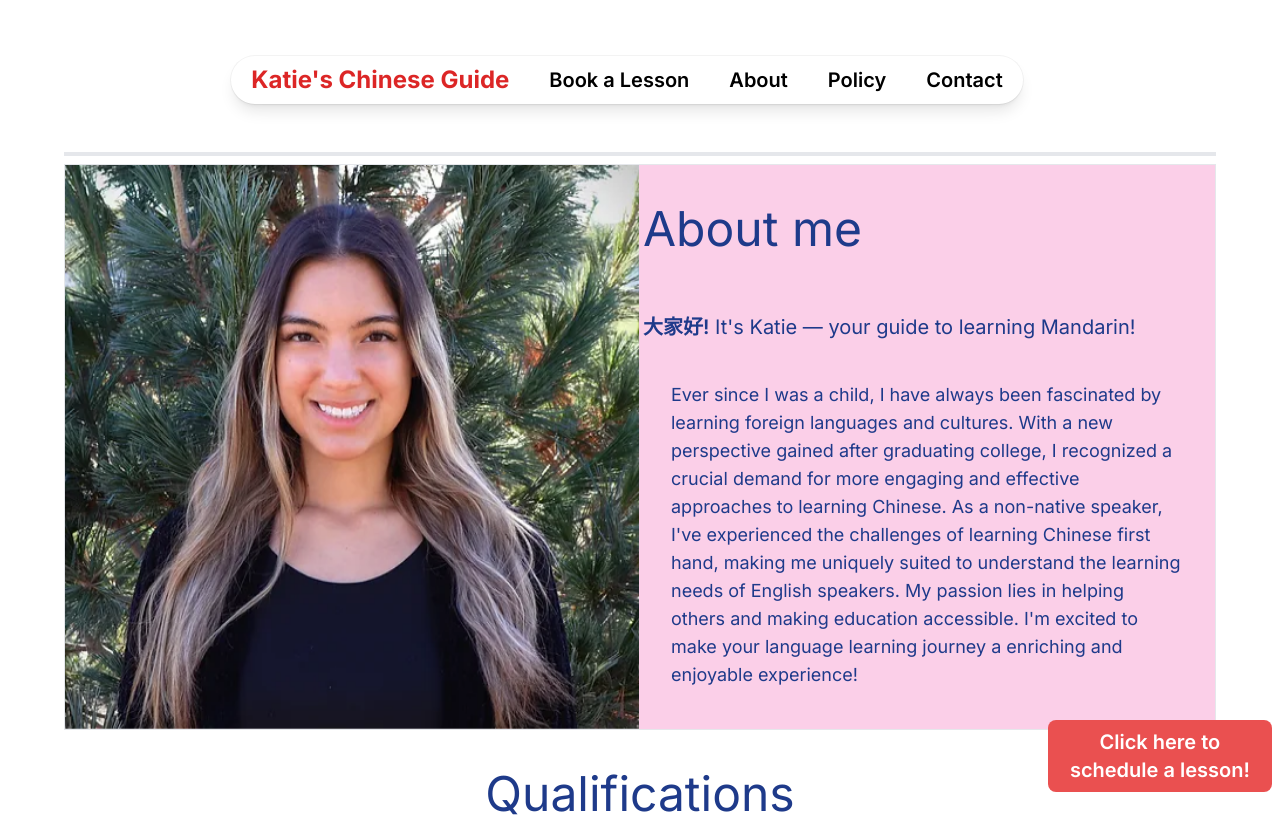
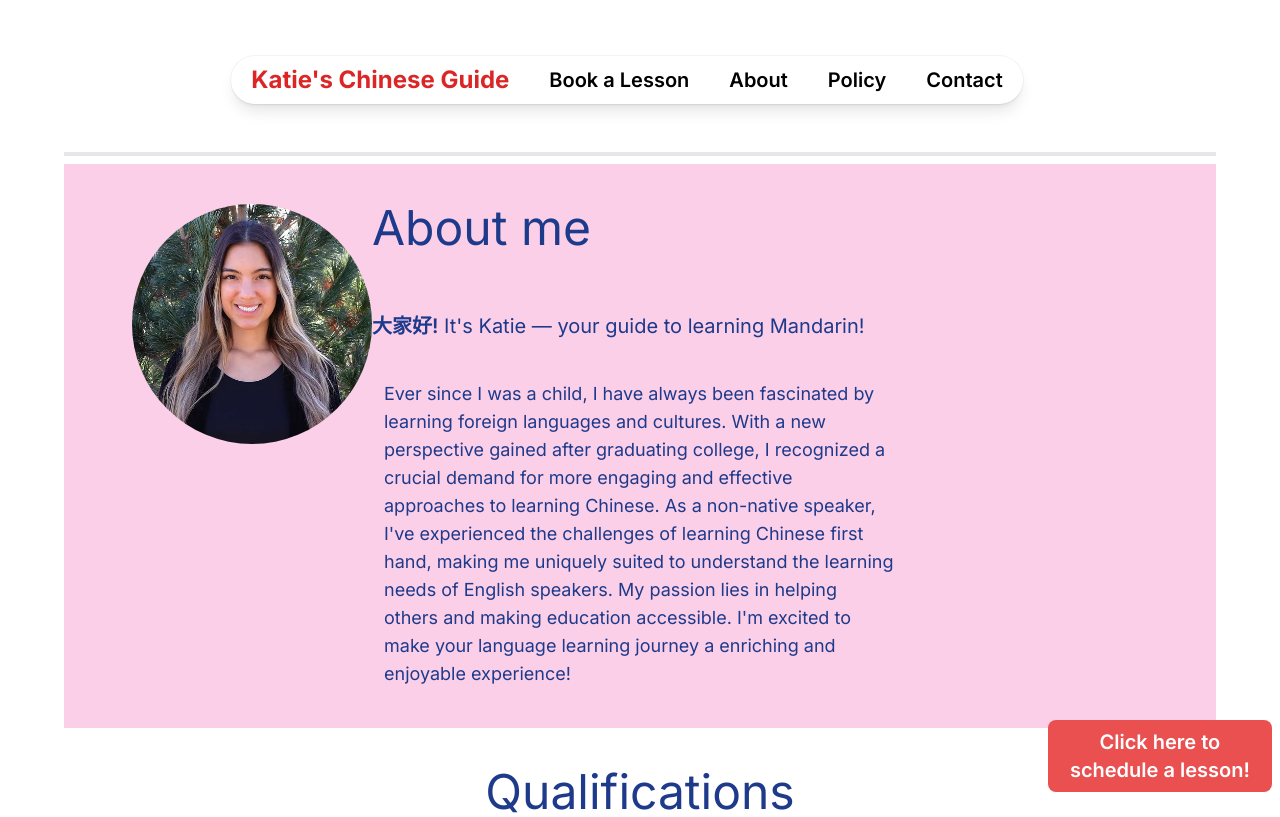
Before and after one commit to zachcygan/chinese_with_katie, a Next.js app: page /about in a window 1280 px wide. Shown: the top 817 px of the page. Built offline with nearby package versions, Linux system fonts and the light colour scheme.

Commit message:
remaking about page

```diff
--- a/src/components/aboutMe.tsx
+++ b/src/components/aboutMe.tsx
@@ -43,27 +43,21 @@ export default function AboutMe() {
 
   return (
     <div>
-      <div className='flex flex-col md:flex-row border justify-items-center'>
-        <div className='relative w-full'>
-          <div className='inset-0 size-80'>
+      <div className='bg-pink-200'>
+        <div className='mx-auto w-full px-1 text-blue-900 max-w-5xl'>
+          <div className='inset-0 size-60 mt-10 relative float-start'>
             <Image
               src={'/assets/images/katie.webp'}
               fill
               alt='Katie'
-              className='absolute aspect-square imageAnimation'
+              className='absolute aspect-square imageAnimation rounded-full'
             />
           </div>
-        </div>
-        <div className='max-w-xl mx-auto w-full px-1 text-blue-900 bg-pink-200'>
-          <div className='hiddenTransitionRight delayAnimation'>
-            <div className='text-5xl text-center lg:text-left py-10 hiddenTransitionRight'>
-              About me
-            </div>
+          <div className='text-5xl text-center lg:text-left py-10'>
+            About me
           </div>
-          <div className='hiddenTransitionRight delayAnimation'>
-            <div className='py-5 text-xl lg:text-xl'>
-              <span className='text-xl font-semibold'>大家好!</span> It's Katie — your guide to learning Mandarin!
-            </div>
+          <div className='py-5 text-xl lg:text-xl'>
+            <span className='text-xl font-semibold'>大家好!</span> It's Katie — your guide to learning Mandarin!
           </div>
           <div className='hiddenTransitionRight delayAnimation'>
             <div className='py-5 max-w-lg pb-10 mx-auto text-xl md:text-xl lg:text-lg hiddenTransitionRight'>
```
